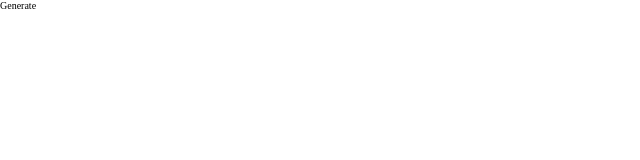
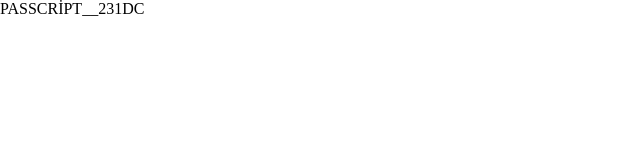
Before and after one commit to serifselim/passcript, a Vue app: page /generate in a window 1280 px wide. Shown: the top 160 px of the page, without its empty margins (0-640 px from the left). Built offline with nearby package versions, Linux system fonts and the light colour scheme.

Commit message:
pinia added

```diff
--- a/package.json
+++ b/package.json
@@ -7,6 +7,7 @@
     "preview": "vite preview"
   },
   "dependencies": {
+    "pinia": "^2.0.24",
     "vue": "^3.2.41",
     "vue-router": "^4.1.6"
   },
--- a/src/main.js
+++ b/src/main.js
@@ -1,10 +1,12 @@
 import { createApp } from 'vue'
 import App from './App.vue'
+import { createPinia } from 'pinia'
 import router from './router'
 import './styles/main.css'
 
-
+const pinia = createPinia();
 const app = createApp(App)
 
+app.use(pinia)
 app.use(router)
 app.mount('#app')
--- /dev/null
+++ b/src/stores/password.js
@@ -0,0 +1,7 @@
+import { defineStore } from "pinia";
+
+export const usePasswordStore = defineStore('password', {
+    state: () => ({
+        password: 'PASSCRİPT__231DC'
+    })
+})
--- a/src/styles/_base.css
+++ b/src/styles/_base.css
@@ -3,7 +3,3 @@
     padding: 0;
     box-sizing: border-box;
 }
-
-html{
-    font-size: 10px;
-}
--- a/src/views/GenerateView.vue
+++ b/src/views/GenerateView.vue
@@ -1,11 +1,16 @@
 <template>
     <div>
-        Generate
+        {{password}}
     </div>
 </template>
 <script>
+import { mapState } from 'pinia';
+import { usePasswordStore } from '../stores/password';
+
 export default {
-
+    computed: {
+        ...mapState(usePasswordStore, ['password'])
+    }
 }
 </script>
 <style>
```
Also changed, not shown: 1 other file (tests, documents, lock files or other folders).
